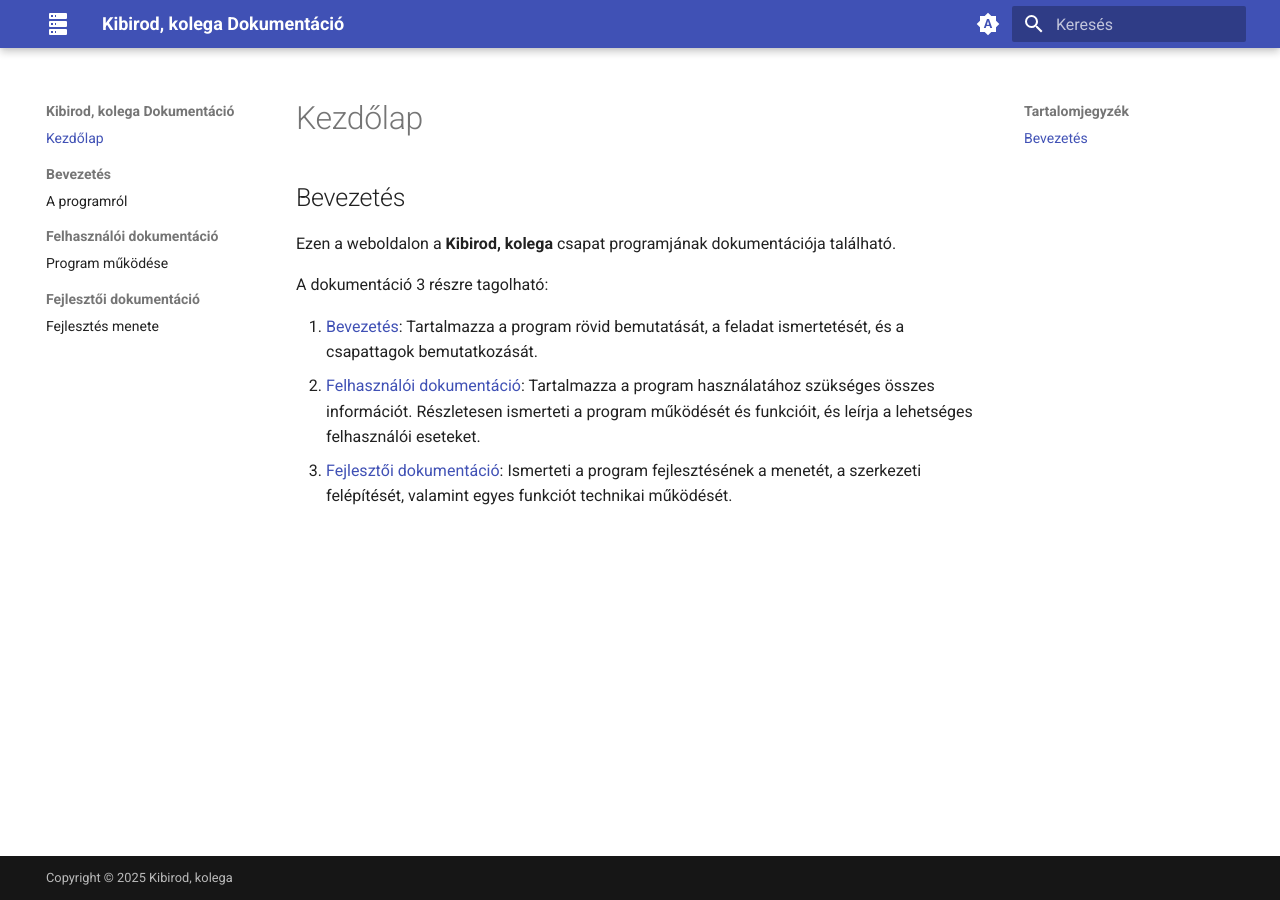
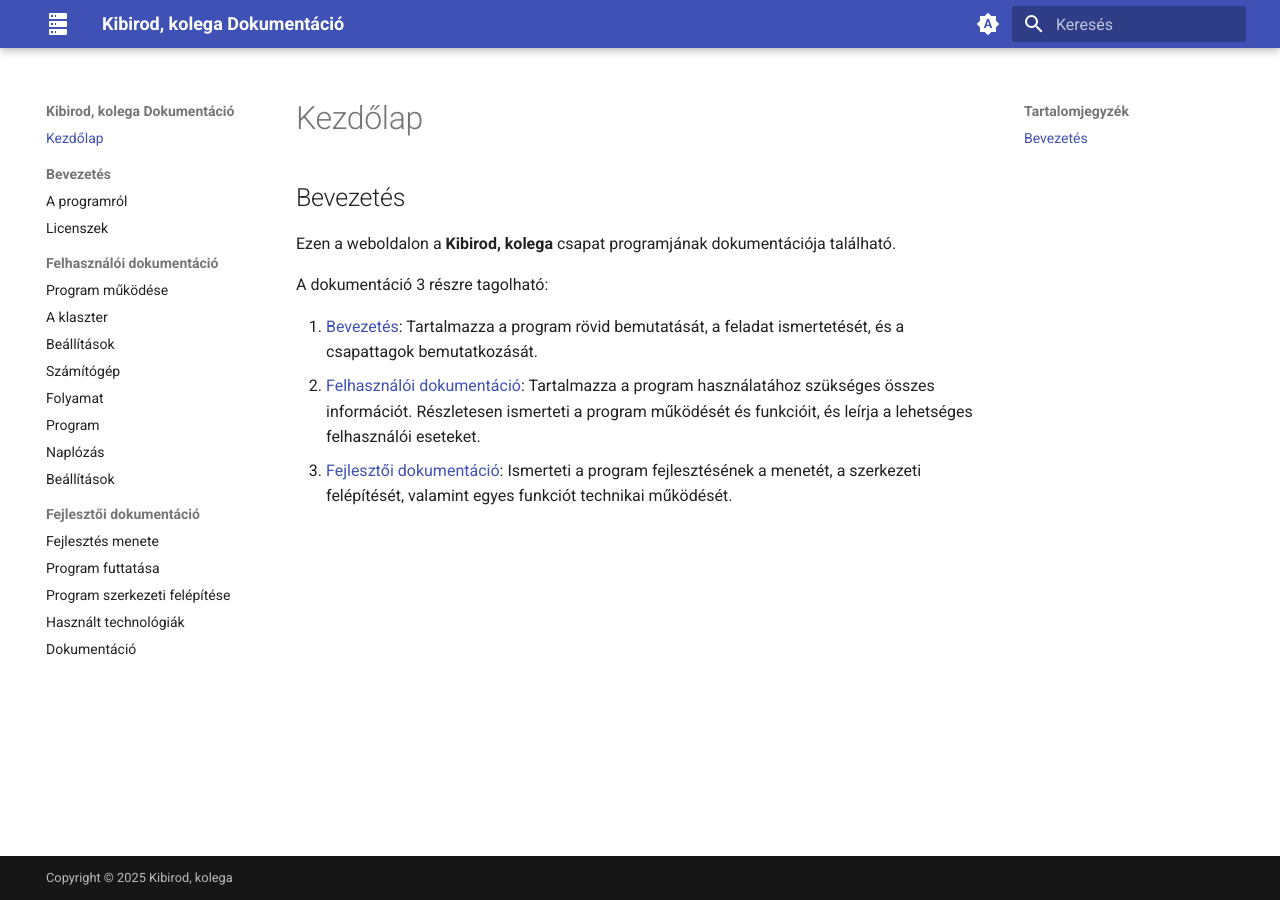
Before and after one commit to gyorfimarcell/Dusza2025, an MkDocs documentation site: the page built from documentation/docs/index.md, in a window 1280 px wide. Built offline with MkDocs 1.6.1 and Material for MkDocs 9.7.7, drawn with Linux system fonts in a browser that asks for light colours; part of the change alters nothing that is shown.

Commit message:
adding files to mkdocs.yml

```diff
--- a/documentation/mkdocs.yml
+++ b/documentation/mkdocs.yml
@@ -2,13 +2,25 @@ site_name: Kibirod, kolega Dokumentáció
 site_url: https://konlll.github.io/dusza2025/
 
 nav:
-  - Kezdőlap: 'index.md'
+  - Kezdőlap: "index.md"
   - Bevezetés:
-    - 'bevezetes/programrol.md'
+      - "bevezetes/programrol.md"
+      - "bevezetes/licenszek.md"
   - Felhasználói dokumentáció:
-    - 'felhasznaloi/mukodes.md'
+      - "felhasznaloi/mukodes.md"
+      - "felhasznaloi/klaszter.md"
+      - "felhasznaloi/beallitasok.md"
+      - "felhasznaloi/szamitogep.md"
+      - "felhasznaloi/folyamat.md"
+      - "felhasznaloi/program.md"
+      - "felhasznaloi/naplozas.md"
+      - "felhasznaloi/beallitasok.md"
   - Fejlesztői dokumentáció:
-    - 'fejlesztoi/fejlesztes.md'
+      - "fejlesztoi/fejlesztes.md"
+      - "fejlesztoi/futtatas.md"
+      - "fejlesztoi/szerkezet.md"
+      - "fejlesztoi/technologiak.md"
+      - "fejlesztoi/dokumentáció.md"
 
 theme:
   name: material
```
